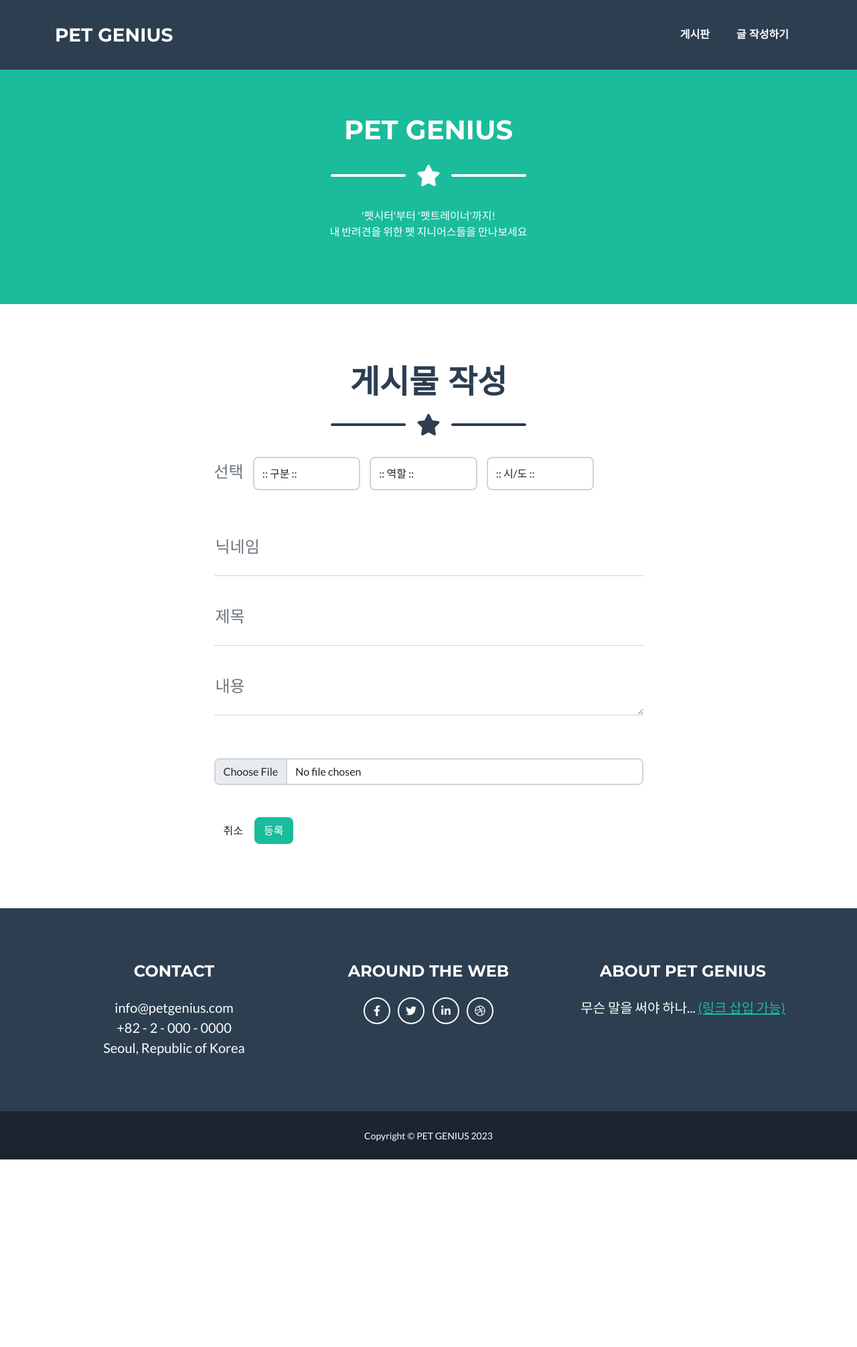
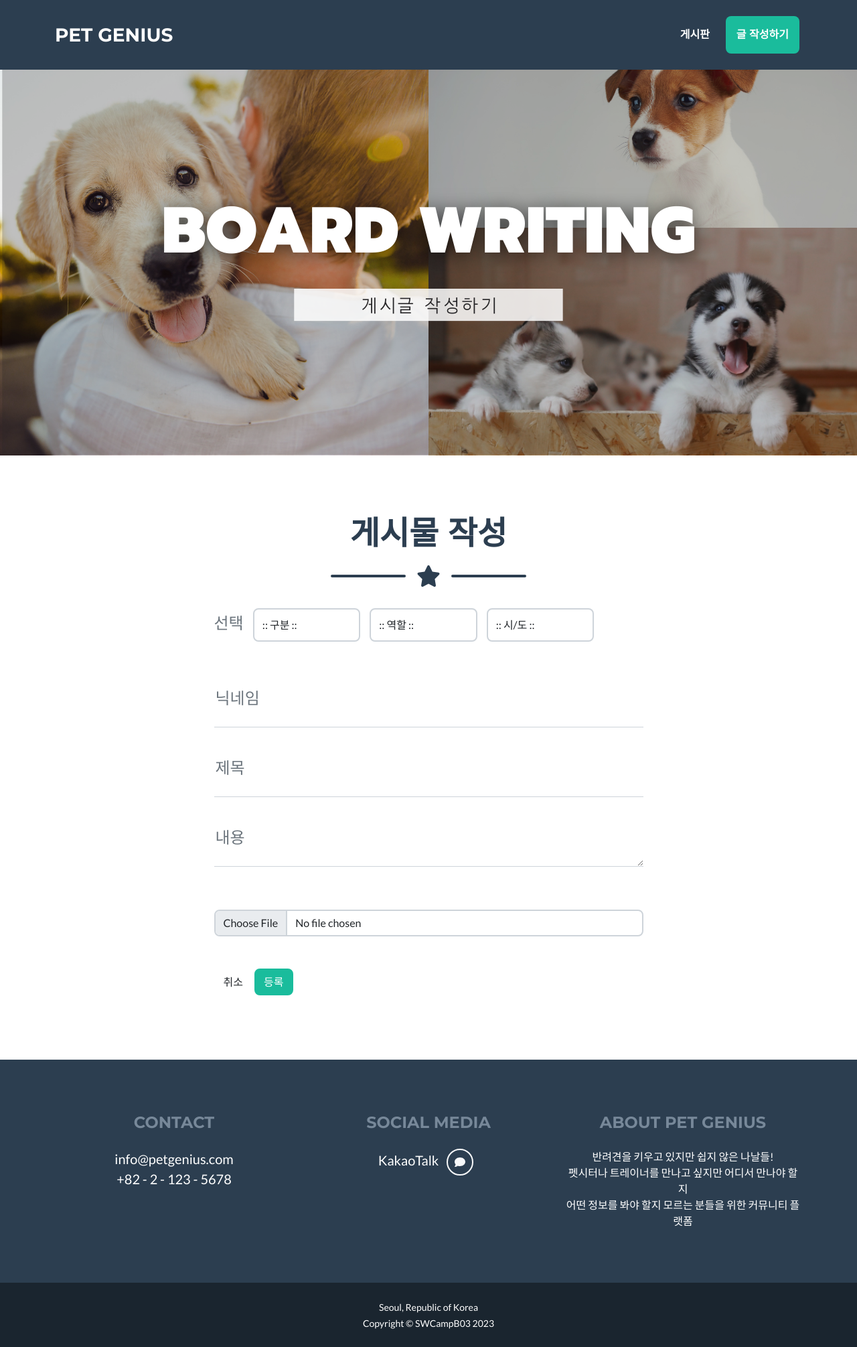
Before and after one commit to sooya333/petgenius_1.1, a Flask app: page /write in a window 1280 px wide. Shown: the whole page at 67% size. Before the commit the page ends 1731 px from the top, so only its background shows below. Run offline with Flask 2, Linux system fonts and the light colour scheme; some libraries are stand-ins or nearby versions.

Commit message:
done with nav, header, footer in htmls

```diff
--- a/app.py
+++ b/app.py
@@ -80,14 +80,19 @@ def board_get():
 def detail_get():
     num = request.args.get("num")
     print("디테일2 서버가 받은 넘버는 " + num)
+    # 게시글 상세내용
     detail = db.genius.find_one({'num': num}, {'_id': False})
     # print(detail)
+    # 게시글 이미지
     img_binary = db.g_imgs.find_one({'num': num}, {'_id': False})
     encoded_string = base64.b64encode(img_binary['img']).decode("utf-8")
     if detail == '' or encoded_string == '':
         print("detail2의 디테일 인코디드 스트링 값없음")
     else:
         print("디테일, 인코디드 값 있음")
+    # # 게시글 댓글
+    # cmt_list = list(db.comments.find({'b_num': num}, {'_id': False}))
+    # print(cmt_list) && cmt_list=cmt_list,
     # return jsonify({'detail': detail, 'encoded_string': encoded_string})
     # return jsonify({'detail': detail, 'encoded_string': encoded_string})
     # return render_template('detail.html', detail=detail)
@@ -98,15 +103,15 @@ def detail_get():
 # 댓글 내용 가져오기
 @app.route('/comment', methods=['GET'])
 def comment_get():
-    # num = request.args.get("b_num")
+    num = request.args.get("b_num")
     # print("b_num = " + num)
-    all_cmt = list(db.comments.find({}, {'_id': False}))
-    # print(all_cmt)
-    return jsonify({'cmt_list': all_cmt})
+    cmt_list = list(db.comments.find({'b_num': num}, {'_id': False}))
+    print(cmt_list)
+    return jsonify({'cmt_list': cmt_list})
 
 
 # 댓글 내용 저장하기
-@app.route('/comment', methods=['POST'])
+@app.route('/detail', methods=['POST'])
 def comment_post():
     b_num_receive = request.form['b_num_give']
     name_receive = request.form['name_give']
--- a/templates/write.html
+++ b/templates/write.html
@@ -7,7 +7,7 @@
     <meta name="author" content=""/>
 
     <!-- Favicon-->
-    <!--    <link rel="icon" type="image/x-icon" href="assets/favicon.ico"/>-->
+    <link rel="icon" type="image/x-icon" href="/static/img/favicon.ico"/>
     <!-- Font Awesome icons (free version)-->
     <script src="https://use.fontawesome.com/releases/v6.1.0/js/all.js" crossorigin="anonymous"></script>
     <!-- Google fonts-->
@@ -16,6 +16,7 @@
           type="text/css"/>
     <!-- Core theme CSS (includes Bootstrap)-->
     <link href="../static/css/styles.css" rel="stylesheet"/>
+    <script src="/static/js/scripts.js"></script>
     <script src="https://ajax.googleapis.com/ajax/libs/jquery/3.5.1/jquery.min.js"></script>
     <script src="https://cdn.jsdelivr.net/npm/bootstrap@5.0.2/dist/js/bootstrap.bundle.min.js"
             integrity="sha384-MrcW6ZMFYlzcLA8Nl+NtUVF0sA7MsXsP1UyJoMp4YLEuNSfAP+JcXn/tWtIaxVXM"
@@ -136,7 +137,7 @@
 <!-- Navigation-->
 <nav class="navbar navbar-expand-lg bg-secondary text-uppercase fixed-top" id="mainNav">
     <div class="container">
-        <a class="navbar-brand" href="#page-top">PET GENIUS</a>
+        <a class="navbar-brand" href="/">PET GENIUS</a>
         <button class="navbar-toggler text-uppercase font-weight-bold bg-primary text-white rounded" type="button"
                 data-bs-toggle="collapse" data-bs-target="#navbarResponsive" aria-controls="navbarResponsive"
                 aria-expanded="false" aria-label="Toggle navigation">
@@ -145,7 +146,7 @@
         </button>
         <div class="collapse navbar-collapse" id="navbarResponsive">
             <ul class="navbar-nav ms-auto">
-                <li class="nav-item mx-0 mx-lg-1"><a class="nav-link py-3 px-0 px-lg-3 rounded" href="/board">게시판</a>
+                <li class="nav-item mx-0 mx-lg-1"><a class="nav-link py-3 px-0 px-lg-3 rounded" href="/#portfolio">게시판</a>
                 </li>
                 <li class="nav-item mx-0 mx-lg-1"><a class="nav-link py-3 px-0 px-lg-3 rounded"
                                                      href="#contact">글 작성하기</a></li>
@@ -154,27 +155,11 @@
     </div>
 </nav>
 
-<!-- Masthead-->
-<header class="masthead bg-primary text-white text-center">
-    <div class="container d-flex align-items-center flex-column">
-        <!-- Masthead Avatar Image-->
-        <!--        <img class="masthead-avatar mb-5" src="highfive.jpg" alt="..."/>-->
-        <!-- Masthead Heading-->
-        <h1 class="masthead-heading text-uppercase mb-0">PET GENIUS</h1>
-        <!-- Icon Divider-->
-        <div class="divider-custom divider-light">
-            <div class="divider-custom-line"></div>
-            <div class="divider-custom-icon"><i class="fas fa-star"></i></div>
-            <div class="divider-custom-line"></div>
-        </div>
-        <!-- Masthead Subheading-->
-        <p class="masthead-subheading font-weight-light mb-0"> '펫시터'부터 '펫트레이너'까지! </br>
-            내 반려견을 위한 펫 지니어스들을 만나보세요</p>
-    </div>
+<!-- 이미지 배너 -->
+<header class="bg-primary">
+    <img class="banner" src="/static/img/banner/banner_writing.png" alt="..."/>
 </header>
-<section>
 
-</section>
 <!-- Input Section-->
 <section class="page-section" id="contact">
     <div class="container">
@@ -379,44 +364,47 @@
         </div>
     </div>
 </section>
-<!-- Footer-->
+<!-- Footer (수정X)-->
 <footer class="footer text-center">
     <div class="container">
         <div class="row">
-            <!-- Footer Location-->
+            <!-- Contact -->
             <div class="col-lg-4 mb-5 mb-lg-0">
-                <h4 class="text-uppercase mb-4">CONTACT</h4>
+                <h4 class="text-uppercase mb-4" style="color: lightslategray">CONTACT</h4>
                 <p class="lead mb-0">
                     info@petgenius.com
                     <br/>
-                    +82 - 2 - 000 - 0000
-                    <br/>
-                    Seoul, Republic of Korea
+                    +82 - 2 - 123 - 5678
                 </p>
             </div>
-            <!-- Footer Social Icons-->
+            <!-- Social Icons-->
             <div class="col-lg-4 mb-5 mb-lg-0">
-                <h4 class="text-uppercase mb-4">Around the Web</h4>
-                <a class="btn btn-outline-light btn-social mx-1" href="#!"><i class="fab fa-fw fa-facebook-f"></i></a>
-                <a class="btn btn-outline-light btn-social mx-1" href="#!"><i class="fab fa-fw fa-twitter"></i></a>
-                <a class="btn btn-outline-light btn-social mx-1" href="#!"><i class="fab fa-fw fa-linkedin-in"></i></a>
-                <a class="btn btn-outline-light btn-social mx-1" href="#!"><i class="fab fa-fw fa-dribbble"></i></a>
+                <h4 class="text-uppercase mb-4" style="color: lightslategray">Social Media</h4>
+                <p class="lead">KakaoTalk
+                    <a class="btn btn-outline-light btn-social mx-2" target="_blank"
+                       href="https://open.kakao.com/o/siarMh2e">
+                        <i class="fa-solid fa-comment"></i>
+                    </a>
+                </p>
             </div>
-            <!-- Footer About Text-->
+            <!-- About Text-->
             <div class="col-lg-4">
-                <h4 class="text-uppercase mb-4">About PET GENIUS</h4>
-                <p class="lead mb-0">
-                    무슨 말을 써야 하나...
-                    <a href="http://startbootstrap.com">(링크 삽입 가능)</a>
-
+                <h4 class="text-uppercase mb-4" style="color: lightslategray">About PET GENIUS</h4>
+                <p class="mb-0">
+                    반려견을 키우고 있지만 쉽지 않은 나날들! <br>
+                    펫시터나 트레이너를 만나고 싶지만 어디서 만나야 할지 <br>
+                    어떤 정보를 봐야 할지 모르는 분들을 위한 커뮤니티 플랫폼
                 </p>
             </div>
         </div>
     </div>
 </footer>
-<!-- Copyright Section-->
+<!-- Copyright (수정X)-->
 <div class="copyright py-4 text-center text-white">
-    <div class="container"><small>Copyright &copy; PET GENIUS 2023</small></div>
+    <div class="container">
+        <small>Seoul, Republic of Korea</small><br>
+        <small>Copyright &copy; SWCampB03 2023</small>
+    </div>
 </div>
 </body>
 </html>
```
Also changed, not shown: templates/detail.html (+113 -59 lines), templates/index.html (+47 -8 lines).
